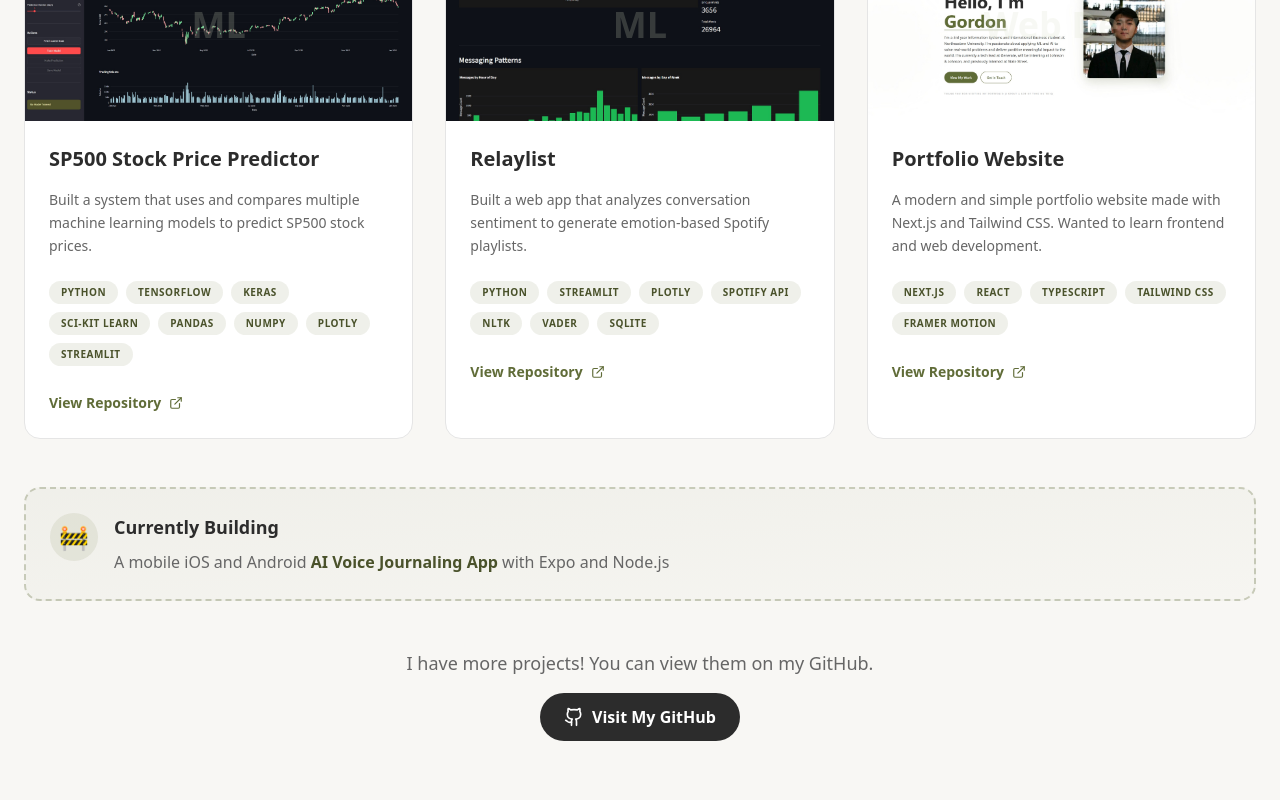
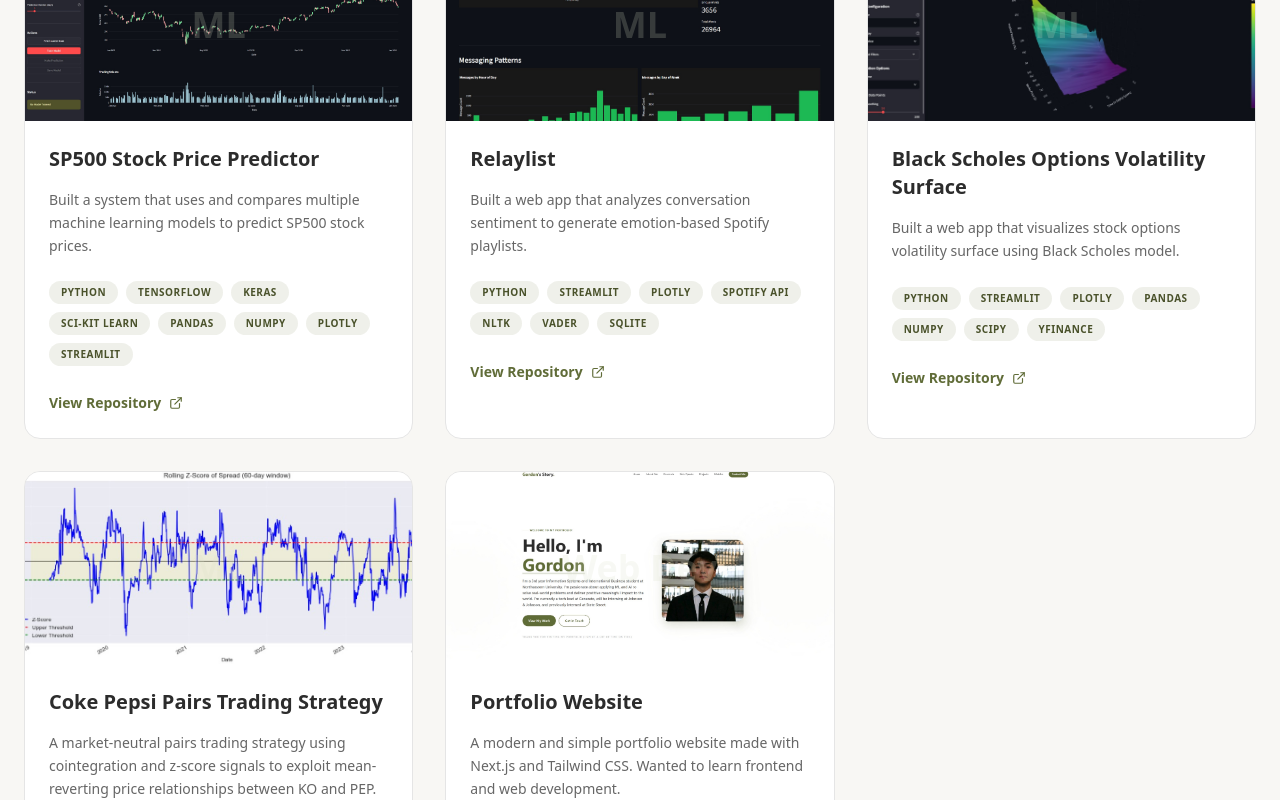
Before and after one commit to GordonBie123/portfolio-website, a Next.js app: page / in a window 1280 px wide. Shown: the part 5280-6080 px from the top of the page. Built offline with nearby package versions, Linux system fonts and the light colour scheme.

Commit message:
Updated Projects

```diff
--- a/src/data/projects.ts
+++ b/src/data/projects.ts
@@ -19,7 +19,6 @@ export const projects: Project[] = [
     githubUrl: "https://github.com/GordonBie123/sp500_predictor_v2",
     techStack: ["Python", "TensorFlow", "Keras", "Sci-kit Learn","Pandas", "NumPy", "Plotly", "Streamlit"],
     category: "ML",
-    featured: true
   },
   {
     id: "relaylist",
@@ -28,6 +27,25 @@ export const projects: Project[] = [
     image: "/images/projects/relaylist4.jpg",
     githubUrl: "https://github.com/GordonBie123/relaylist",
     techStack: ["Python", "Streamlit", "Plotly", "Spotify API", "NLTK", "VADER", "SQLite"],
+    category: "ML",
+    featured: true
+  },
+  {
+    id: "Opvol",
+    title: "Black Scholes Options Volatility Surface",
+    description: "Built a web app that visualizes stock options volatility surface using Black Scholes model.",
+    image: "/images/projects/opvol.jpg",
+    githubUrl: "https://github.com/GordonBie123/Options-Volatility-Surface",
+    techStack: ["Python", "Streamlit", "Plotly", "Pandas", "NumPy", "SciPy", "Yfinance"],
+    category: "ML"
+  },
+  {
+    id: "trading",
+    title: "Coke Pepsi Pairs Trading Strategy",
+    description: "A market-neutral pairs trading strategy using cointegration and z-score signals to exploit mean-reverting price relationships between KO and PEP.",
+    image: "/images/projects/cokepep.jpg",
+    githubUrl: "https://github.com/GordonBie123/Coke-Pepsi-Pairs-Trading",
+    techStack: ["Python", "Matplotlib", "Scikit-learn", "Pandas", "NumPy", "Seaborn", "Yfinance", "Statsmodels"],
     category: "ML"
   },
   {
```
Also changed, not shown: public/images/projects/cokepep.jpg (added), public/images/projects/opvol.jpg (added).
